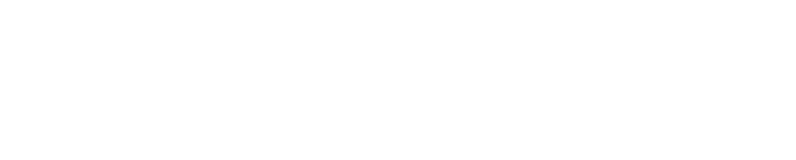
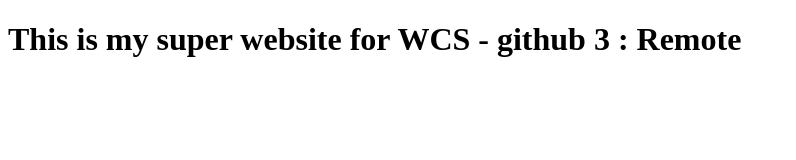
Before and after one commit to piment/my-super-website, a plain HTML site: page index.html in a window 1280 px wide. Shown: the whole page, without its empty margins (0-796 px from the left). Drawn offline with Linux system fonts and the light colour scheme.

Commit message:
adding h1 to index.html

```diff
--- a/index.html
+++ b/index.html
@@ -8,6 +8,6 @@
     <meta name="keywords" content="WCS" />
   </head>
   <body>
-
+    <h1>This is my super website for WCS - github 3 : Remote</h1>
   </body>
 </html>
```
